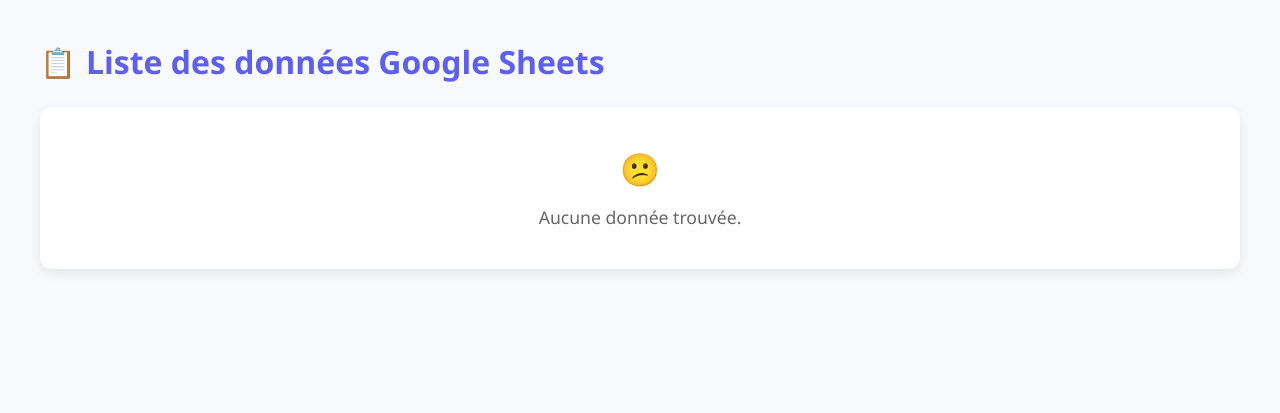
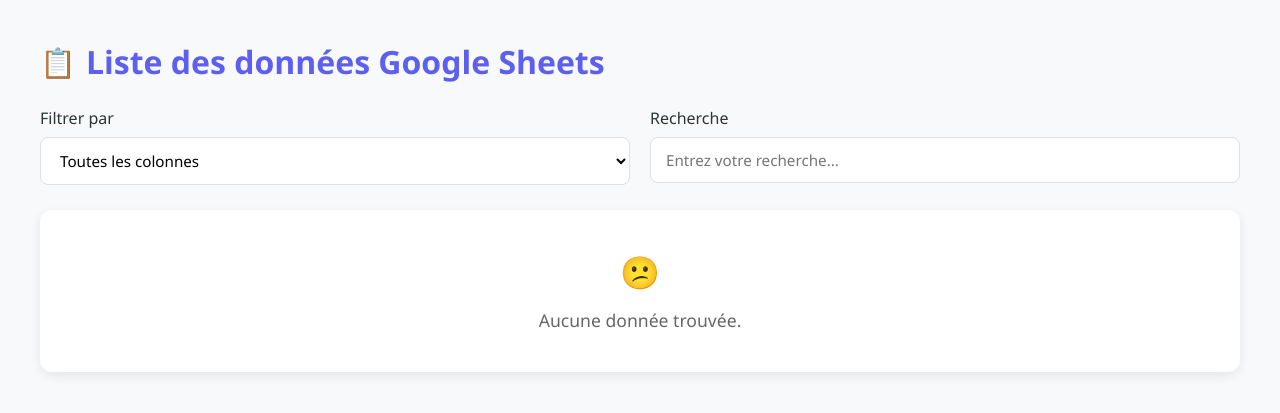
Before and after one commit to Tsilagnosy/flask-app-julien, a Flask app: page /voir_liste in a window 1280 px wide. Shown: the top 413 px of the page. Run offline with Flask 3, Linux system fonts and the light colour scheme; the visitor is signed in with stand-in values (Sample User, id 1).

Commit message:
hore:mise a jour finale

```diff
--- a/templates/liste.html
+++ b/templates/liste.html
@@ -34,6 +34,43 @@
             max-width: 1200px;
             margin: 0 auto;
             animation: fadeIn 0.6s ease-out;
+        }
+
+        .filter-section {
+            display: flex;
+            gap: 20px;
+            margin-bottom: 25px;
+            flex-wrap: wrap;
+        }
+
+        .filter-group {
+            flex: 1;
+            min-width: 250px;
+        }
+
+        .filter-group label {
+            display: block;
+            margin-bottom: 8px;
+            font-weight: 500;
+            color: var(--text-color);
+        }
+
+        .filter-group select,
+        .filter-group input {
+            width: 100%;
+            padding: 12px 15px;
+            border: 1px solid var(--border-color);
+            border-radius: 8px;
+            background-color: white;
+            font-size: 0.95rem;
+            transition: var(--transition);
+        }
+
+        .filter-group select:focus,
+        .filter-group input:focus {
+            outline: none;
+            border-color: var(--primary-color);
+            box-shadow: 0 0 0 2px rgba(93, 95, 239, 0.2);
         }
 
         h2 {
@@ -159,6 +196,15 @@
                 font-size: 1.5rem;
             }
 
+            .filter-section {
+                flex-direction: column;
+                gap: 15px;
+            }
+
+            .filter-group {
+                min-width: 100%;
+            }
+
             th, td {
                 padding: 12px 15px;
                 font-size: 0.9rem;
@@ -169,6 +215,24 @@
 <body>
     <div class="container">
         <h2>Liste des données Google Sheets</h2>
+
+        <div class="filter-section">
+            <div class="filter-group">
+                <label for="filter-by">Filtrer par</label>
+                <select id="filter-by">
+                    <option value="">Toutes les colonnes</option>
+                    {% if records %}
+                        {% for header in records[0].keys() %}
+                            <option value="{{ header }}">{{ header }}</option>
+                        {% endfor %}
+                    {% endif %}
+                </select>
+            </div>
+            <div class="filter-group">
+                <label for="search">Recherche</label>
+                <input type="text" id="search" placeholder="Entrez votre recherche...">
+            </div>
+        </div>
 
         {% if records %}
         <div class="data-container">
@@ -197,5 +261,29 @@
             </div>
         {% endif %}
     </div>
+
+    <script>
+        // Fonctionnalité de filtrage et recherche (à implémenter selon vos besoins)
+        document.getElementById('search').addEventListener('input', function(e) {
+            const searchTerm = e.target.value.toLowerCase();
+            const filterBy = document.getElementById('filter-by').value;
+            const rows = document.querySelectorAll('tbody tr');
+
+            rows.forEach(row => {
+                const cells = row.querySelectorAll('td');
+                let found = false;
+
+                cells.forEach((cell, index) => {
+                    if (!filterBy || index === Array.from(document.querySelectorAll('th')).indexOf(document.querySelector(`th[data-column="${filterBy}"]`)) {
+                        if (cell.textContent.toLowerCase().includes(searchTerm)) {
+                            found = true;
+                        }
+                    }
+                });
+
+                row.style.display = found ? '' : 'none';
+            });
+        });
+    </script>
 </body>
 </html>
```
Also changed, not shown: templates/verify.html (+43 -14 lines).
